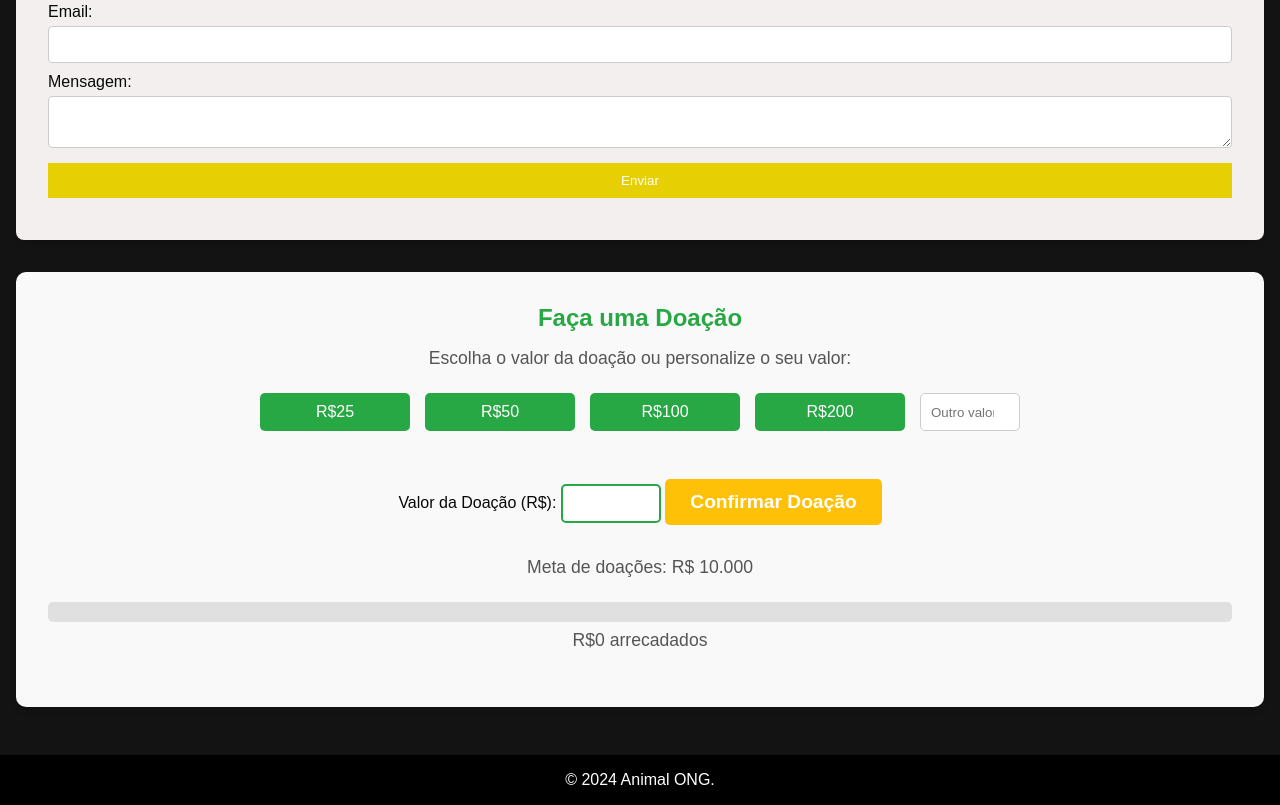
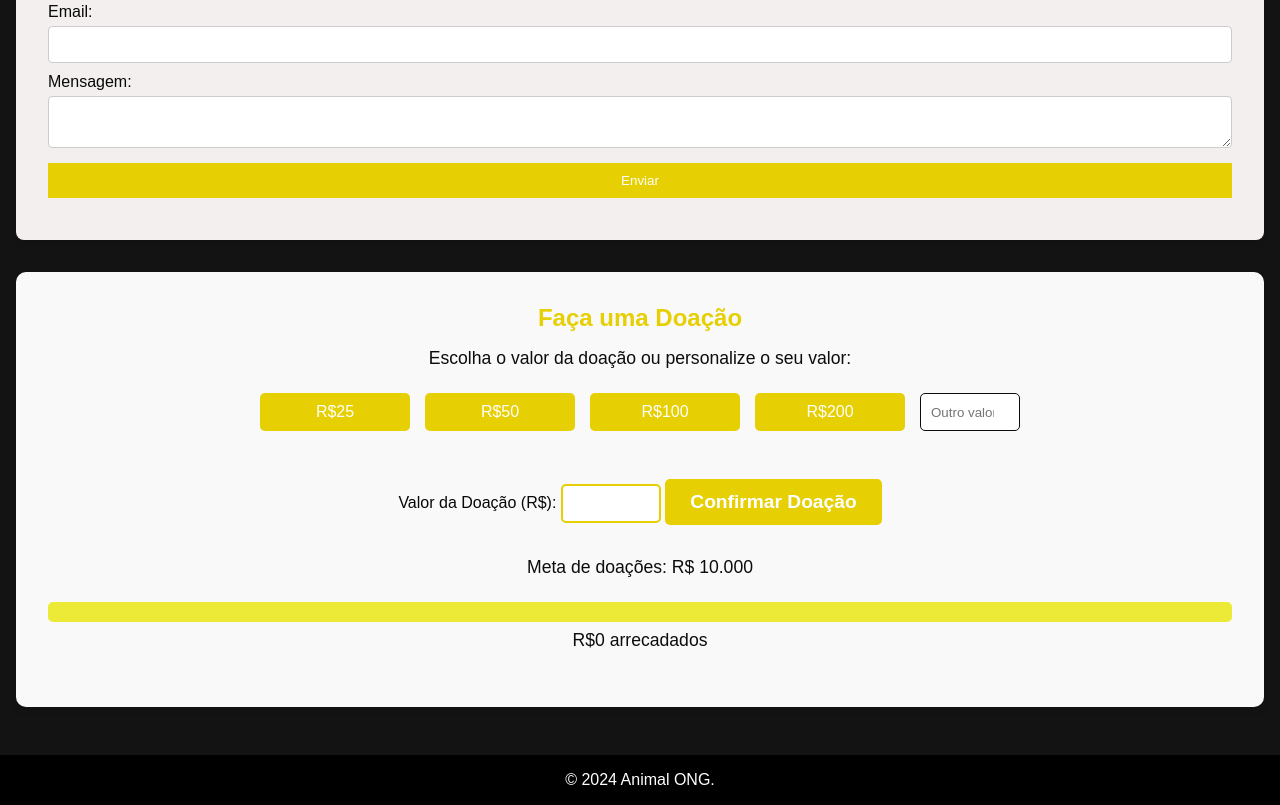
Before and after one commit to olarthur/Projeto-Sistema-Doceria, a plain HTML site: page projeto-Ong/index.html in a window 1280 px wide. Shown: the part 454-1259 px from the top of the page. Drawn offline with Linux system fonts and the light colour scheme.

Commit message:
Update style.css

```diff
--- a/projeto-Ong/style.css
+++ b/projeto-Ong/style.css
@@ -117,13 +117,13 @@ footer {
 
 
 #donate h2 {
-    color: #28a745;
+    color: #e6cf03;
     margin-bottom: 1rem;
 }
 
 
 #donate p {
-    color: #555;
+    color: rgb(12, 12, 12);
     font-size: 1.1rem;
     margin-bottom: 1.5rem;
 }
@@ -139,7 +139,7 @@ footer {
 
 
 .donation-btn {
-    background-color: #28a745;
+    background-color: #e6cf03;
     color: white;
     border: none;
     padding: 10px 20px;
@@ -152,14 +152,14 @@ footer {
 }
 
 .donation-btn:hover {
-    background-color: #218838;
+    background-color: #e6cf03;
 }
 
 
 #customAmount {
     width: 100px;
     padding: 10px;
-    border: 1px solid #ccc;
+    border: 1px solid rgb(12, 12, 12);
     border-radius: 5px;
     text-align: center;
 }
@@ -169,18 +169,18 @@ footer {
     margin-top: 1rem;
     width: 100px;
     padding: 10px;
-    border: 2px solid #28a745;
+    border: 2px solid #e6cf03;
     border-radius: 5px;
     font-weight: bold;
     text-align: center;
-    color: #333;
+    color: rgb(12, 12, 12);
 }
 
 
 .donate-btn {
     display: inline-block;
     margin-top: 1.5rem;
-    background-color: #ffc107;
+    background-color: #e6cf03;
     color: white;
     border: none;
     padding: 12px 25px;
@@ -191,7 +191,7 @@ footer {
 }
 
 .donate-btn:hover {
-    background-color: #e0a800;
+    background-color: #e6cf03;
 }
 
 
@@ -201,7 +201,7 @@ footer {
 
 .progress-bar {
     width: 100%;
-    background-color: #e0e0e0;
+    background-color: #ece937;
     border-radius: 5px;
     height: 20px;
     margin-top: 0.5rem;
@@ -211,13 +211,13 @@ footer {
 .progress {
     height: 100%;
     width: 0;
-    background-color: #28a745;
+    background-color: #111005;
     border-radius: 5px;
     transition: width 0.4s ease;
 }
 
 #progressText {
-    color: #555;
+    color: #bbbbbb;
     font-size: 1rem;
     margin-top: 0.5rem;
 }
@@ -225,7 +225,7 @@ footer {
 #donationMessage {
     margin-top: 15px;
     font-size: 1.2rem;
-    color: #28a745;
+    color: #e6cf03;
 }
 
 
```
